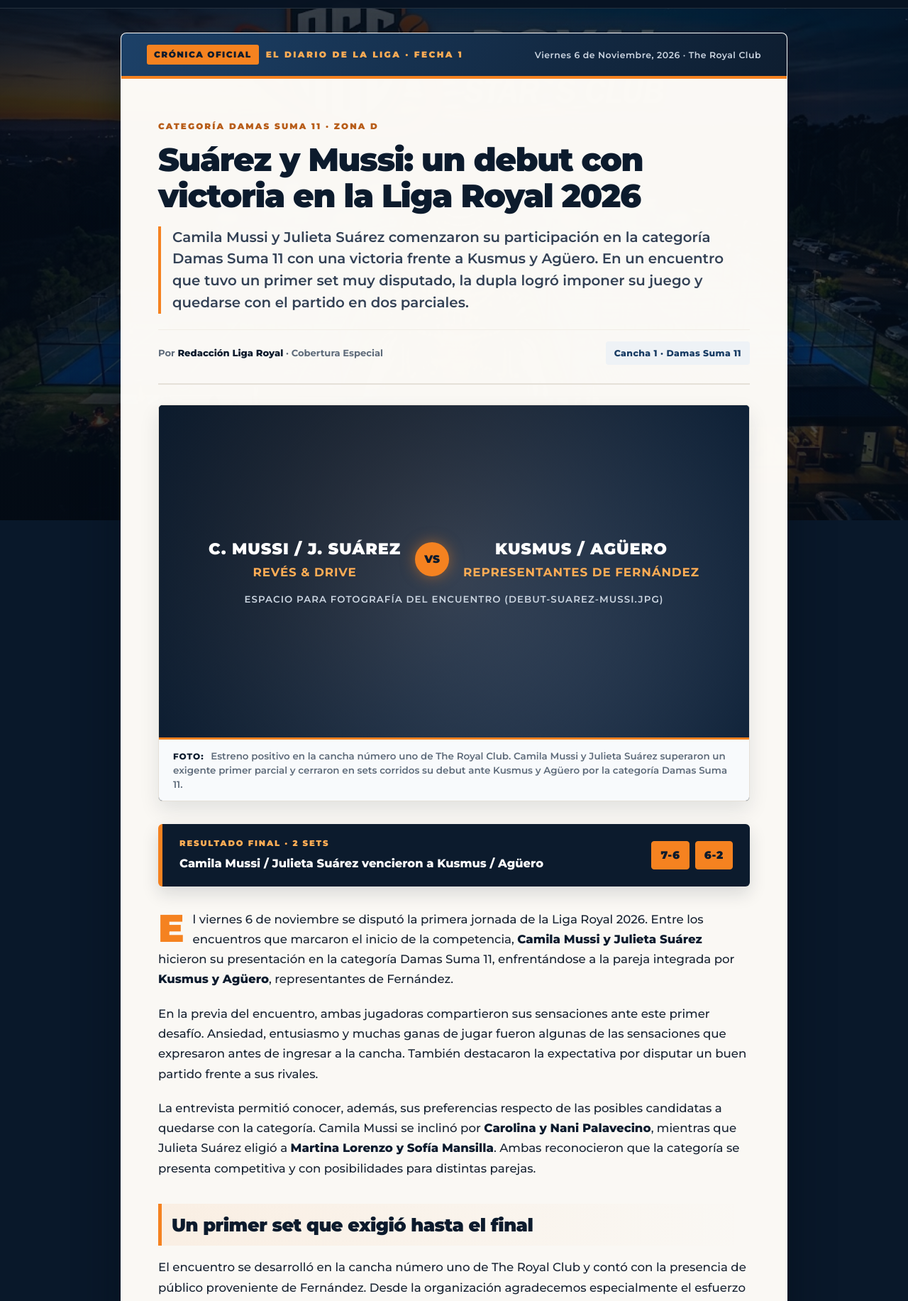
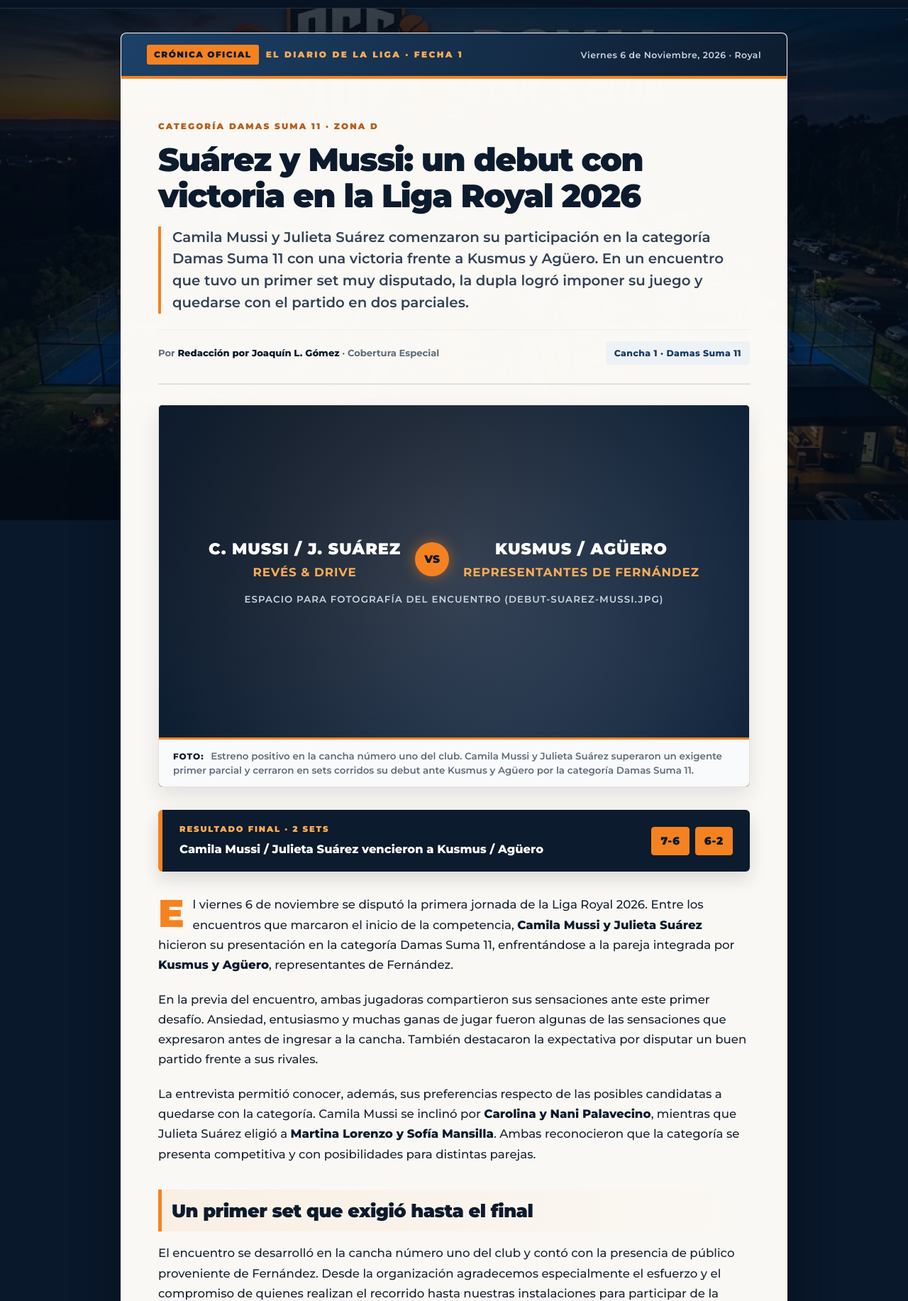
Before and after one commit to academiaroyalclub/academia, a plain HTML site: page nota-suarez-mussi-debut.html in a window 1280 px wide. Shown: the part 67-1900 px from the top of the page at 71% size. Drawn offline with Linux system fonts and the light colour scheme.

Commit message:
Update venue references from 'The Royal Club' to 'Royal'

```diff
--- a/nota-suarez-mussi-debut.html
+++ b/nota-suarez-mussi-debut.html
@@ -509,7 +509,7 @@
           <span>EL DIARIO DE LA LIGA · FECHA 1</span>
         </div>
         <div class="masthead-meta">
-          Viernes 6 de Noviembre, 2026 · The Royal Club
+          Viernes 6 de Noviembre, 2026 · Royal
         </div>
       </div>
 
@@ -524,7 +524,7 @@
           </p>
 
           <div class="byline-bar">
-            <div class="byline-author">Por <strong>Redacción Liga Royal</strong> · Cobertura Especial</div>
+            <div class="byline-author">Por <strong>Redacción por Joaquín L. Gómez</strong> · Cobertura Especial</div>
             <div class="match-pill">Cancha 1 · Damas Suma 11</div>
           </div>
         </header>
@@ -544,7 +544,7 @@
             </div>
           </div>
           <figcaption class="article-figcaption">
-            <strong>FOTO:</strong> Estreno positivo en la cancha número uno de The Royal Club. Camila Mussi y Julieta Suárez superaron un exigente primer parcial y cerraron en sets corridos su debut ante Kusmus y Agüero por la categoría Damas Suma 11.
+            <strong>FOTO:</strong> Estreno positivo en la cancha número uno del club. Camila Mussi y Julieta Suárez superaron un exigente primer parcial y cerraron en sets corridos su debut ante Kusmus y Agüero por la categoría Damas Suma 11.
           </figcaption>
         </figure>
 
@@ -577,7 +577,7 @@
           <h2 class="article-subheading">Un primer set que exigió hasta el final</h2>
 
           <p>
-            El encuentro se desarrolló en la cancha número uno de The Royal Club y contó con la presencia de público proveniente de Fernández. Desde la organización agradecemos especialmente el esfuerzo y el compromiso de quienes realizan el recorrido hasta nuestras instalaciones para participar de la competencia y acompañar a sus jugadoras.
+            El encuentro se desarrolló en la cancha número uno del club y contó con la presencia de público proveniente de Fernández. Desde la organización agradecemos especialmente el esfuerzo y el compromiso de quienes realizan el recorrido hasta nuestras instalaciones para participar de la competencia y acompañar a sus jugadoras.
           </p>
 
           <p>
@@ -609,7 +609,7 @@
             <span class="tag">Liga Royal 2026</span>
             <span class="tag">Damas Suma 11</span>
             <span class="tag">Fecha 1</span>
-            <span class="tag">The Royal Club</span>
+            <span class="tag">Royal</span>
           </div>
           <div>Royal Star’s Club · Prensa y Difusión</div>
         </footer>
```
